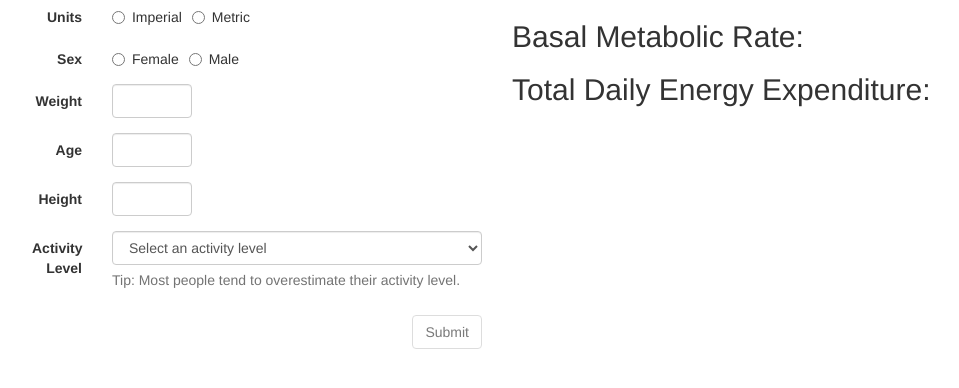
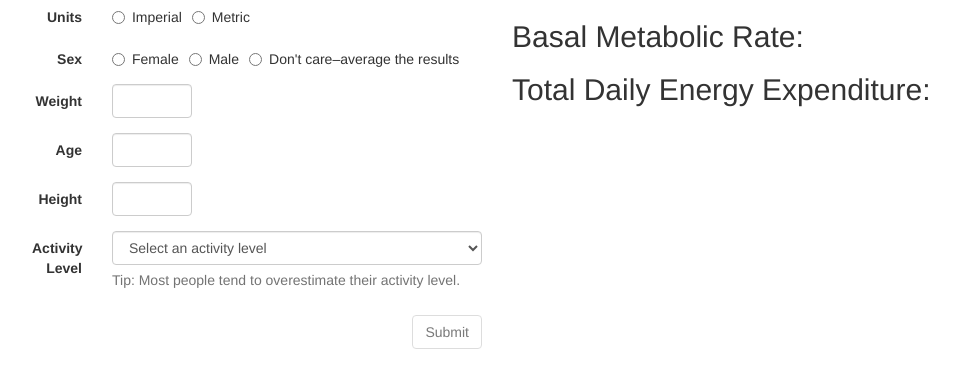
Before and after one commit to hannaliebl/fitness-calculations, a React (Create React App) app: page / in a window 1280 px wide. Shown: the top 388 px of the page, without its empty margins (143-1102 px from the left). Built offline with nearby package versions, Linux system fonts and the light colour scheme.

Commit message:
Add average option to sex selection

```diff
--- a/src/components/toggles/SexSelection.js
+++ b/src/components/toggles/SexSelection.js
@@ -20,6 +20,13 @@ export const SexSelection = (props) => (
           onChange={props.handleSexChange}
           value="male" /> Male
       </label>
+      <label className="radio-inline">
+        <input type="radio"
+          name="sex"
+          id="male"
+          onChange={props.handleSexChange}
+          value="neither" /> Don't care–average the results
+      </label>
     </div>
   </div>
 )
--- a/src/utilities/CalorieCalc.js
+++ b/src/utilities/CalorieCalc.js
@@ -2,8 +2,12 @@ const CalorieCalc = {
   MifflinStJeor (sex, weight, height, age) {
     if (sex === 'female') {
       return Math.round((10 * weight) + (6.25 * height) - (5 * age) - 161);
+    } else if (sex === 'male') {
+      return Math.round((10 * weight) + (6.25 * height) - (5 * age) + 5);
     } else {
-      return Math.round((10 * weight) + (6.25 * height) - (5 * age) + 5);
+      const m = Math.round((10 * weight) + (6.25 * height) - (5 * age) + 5);
+      const f = Math.round((10 * weight) + (6.25 * height) - (5 * age) - 161);
+      return (f + m)/2;
     }
   }
 }
```
